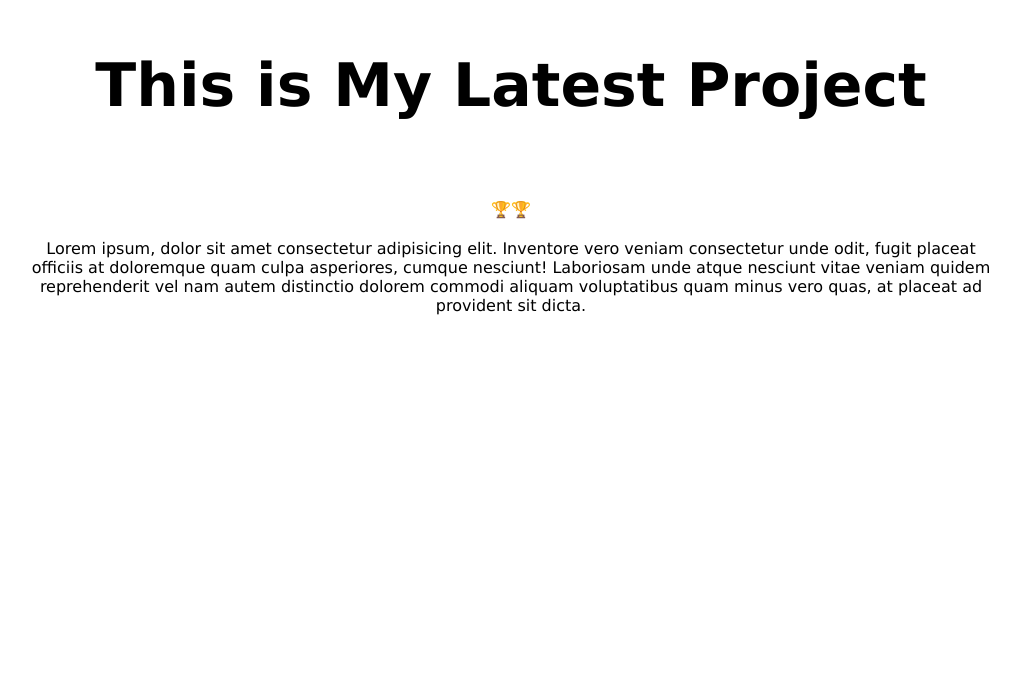
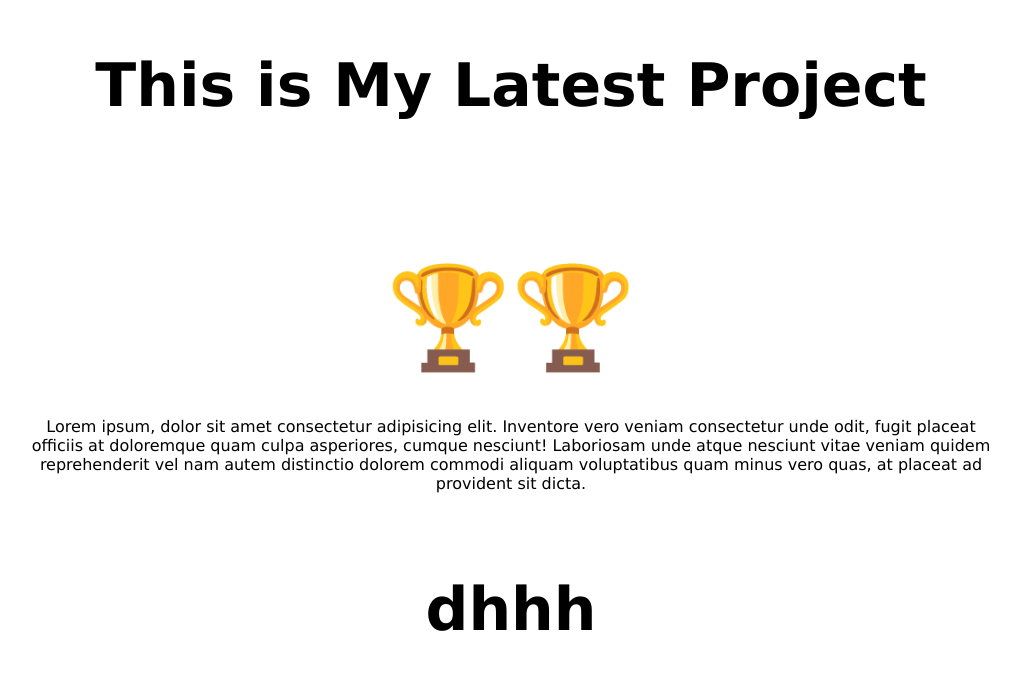
Before and after one commit to ferdouszihad101/my-latest-repo, a plain HTML site: page index.html in a window 1280 px wide. Shown: the part 138-825 px from the top of the page, without its empty margins (129-1149 px from the left). Before the commit the page ends 800 px from the top, so only its background shows below. Drawn offline with Linux system fonts and the light colour scheme.

Commit message:
modify index and add another header

```diff
--- a/index.html
+++ b/index.html
@@ -8,7 +8,8 @@
   </head>
   <body>
     <h1>This is My Latest Project</h1>
-    <p>🏆🏆</p>
+    <br />
+    <p class="big">🏆🏆</p>
     <p>
       Lorem ipsum, dolor sit amet consectetur adipisicing elit. Inventore vero
       veniam consectetur unde odit, fugit placeat officiis at doloremque quam
@@ -17,5 +18,6 @@
       aliquam voluptatibus quam minus vero quas, at placeat ad provident sit
       dicta.
     </p>
+    <h1>dhhh</h1>
   </body>
 </html>
--- a/style/style.css
+++ b/style/style.css
@@ -10,6 +10,9 @@ h1 {
 }
 p {
   width: 80%;
-  margin: 20px auto;
+  margin: 40px auto;
   text-align: center;
 }
+.big {
+  font-size: 100px;
+}
```
